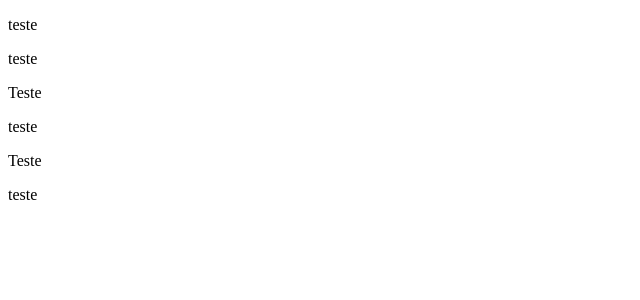
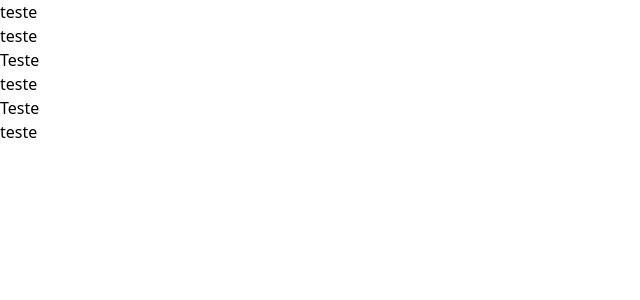
Before and after one commit to Miqueias26/pizzaria, a React (Vite) app: page / in a window 1280 px wide. Shown: the top 300 px of the page, without its empty margins (0-640 px from the left). Built offline with nearby package versions, Linux system fonts and the light colour scheme.

Commit message:
install dependences

```diff
--- a/src/index.css
+++ b/src/index.css
@@ -0,0 +1,18 @@
+@tailwind base;
+@tailwind components;
+@tailwind utilities;
+
+* {
+  margin: 0;
+  padding: 0;
+  box-sizing: border-box;
+}
+
+/*JOCKEY ONE*/
+@import url("https://fonts.googleapis.com/css2?family=Barlow+Condensed:ital,wght@0,100;0,200;0,300;0,400;0,500;0,600;0,700;0,800;0,900;1,100;1,200;1,300;1,400;1,500;1,600;1,700;1,800;1,900&family=Bebas+Neue&family=Fira+Sans+Condensed:ital,wght@0,100;0,200;0,300;0,400;0,500;0,600;0,700;0,800;0,900;1,100;1,200;1,300;1,400;1,500;1,600;1,700;1,800;1,900&family=Jockey+One&family=Poppins:ital,wght@0,100;0,200;0,300;0,400;0,500;0,600;0,700;0,800;0,900;1,100;1,200;1,300;1,400;1,500;1,600;1,700;1,800;1,900&family=Roboto+Condensed:ital,wght@0,100..900;1,100..900&family=Roboto:ital,wght@0,100;0,300;0,400;0,500;0,700;0,900;1,100;1,300;1,400;1,500;1,700;1,900&display=swap");
+
+/*POOPINS*/
+@import url("https://fonts.googleapis.com/css2?family=Barlow+Condensed:ital,wght@0,100;0,200;0,300;0,400;0,500;0,600;0,700;0,800;0,900;1,100;1,200;1,300;1,400;1,500;1,600;1,700;1,800;1,900&family=Bebas+Neue&family=Fira+Sans+Condensed:ital,wght@0,100;0,200;0,300;0,400;0,500;0,600;0,700;0,800;0,900;1,100;1,200;1,300;1,400;1,500;1,600;1,700;1,800;1,900&family=Jockey+One&family=Poppins:ital,wght@0,100;0,200;0,300;0,400;0,500;0,600;0,700;0,800;0,900;1,100;1,200;1,300;1,400;1,500;1,600;1,700;1,800;1,900&family=Roboto+Condensed:ital,wght@0,100..900;1,100..900&family=Roboto:ital,wght@0,100;0,300;0,400;0,500;0,700;0,900;1,100;1,300;1,400;1,500;1,700;1,900&display=swap");
+
+/*JUST*/
+@import url("https://fonts.googleapis.com/css2?family=Barlow+Condensed:ital,wght@0,100;0,200;0,300;0,400;0,500;0,600;0,700;0,800;0,900;1,100;1,200;1,300;1,400;1,500;1,600;1,700;1,800;1,900&family=Bebas+Neue&family=Fira+Sans+Condensed:ital,wght@0,100;0,200;0,300;0,400;0,500;0,600;0,700;0,800;0,900;1,100;1,200;1,300;1,400;1,500;1,600;1,700;1,800;1,900&family=Jockey+One&family=Jost:ital,wght@0,100..900;1,100..900&family=Poppins:ital,wght@0,100;0,200;0,300;0,400;0,500;0,600;0,700;0,800;0,900;1,100;1,200;1,300;1,400;1,500;1,600;1,700;1,800;1,900&family=Roboto+Condensed:ital,wght@0,100..900;1,100..900&family=Roboto:ital,wght@0,100;0,300;0,400;0,500;0,700;0,900;1,100;1,300;1,400;1,500;1,700;1,900&display=swap");
```
